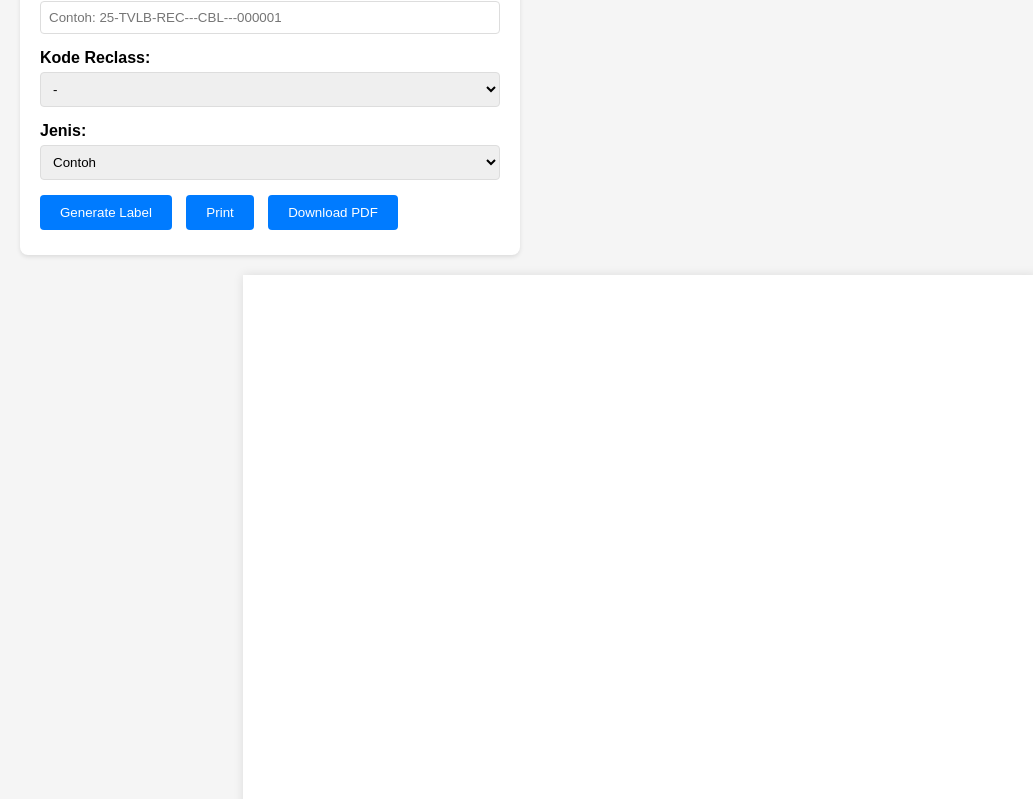
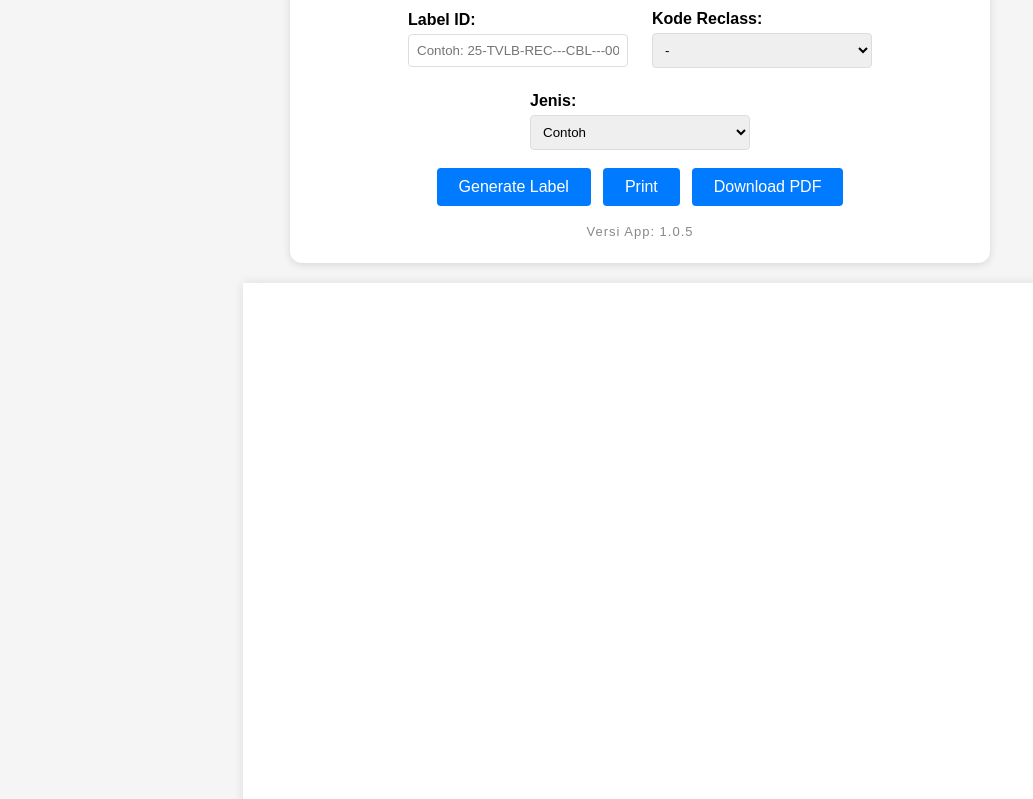
Before and after one commit to yazidfudlel/label_contoh, a plain HTML site: page index.html in a window 1280 px wide. Shown: the part 90-889 px from the top of the page, without its empty margins (0-1033 px from the left). Drawn offline with Linux system fonts and the light colour scheme.

Commit message:
Update index.html

```diff
--- a/index.html
+++ b/index.html
@@ -14,20 +14,37 @@
        body {
            font-family: Arial, sans-serif;
            background-color: #f5f5f5;
+           min-height: 100vh;
+           display: flex;
+           flex-direction: column;
+           justify-content: center;
+           align-items: center;
        }
        .input-section {
            background: white;
-           padding: 20px;
-           margin: 20px;
-           border-radius: 8px;
-           box-shadow: 0 2px 4px rgba(0,0,0,0.1);
-           max-width: 500px;
+           padding: 24px 32px;
+           border-radius: 12px;
+           box-shadow: 0 2px 8px rgba(0,0,0,0.12);
+           max-width: 700px;
+           margin: 32px auto 0 auto;
+           display: flex;
+           flex-direction: column;
+           align-items: center;
+       }
+       .form-horizontal {
+           display: flex;
+           flex-wrap: wrap;
+           gap: 24px;
+           justify-content: center;
+           align-items: center;
+           margin-bottom: 18px;
        }
        .form-group {
-           margin-bottom: 15px;
+           display: flex;
+           flex-direction: column;
+           min-width: 220px;
        }
        .form-group label {
-           display: block;
            margin-bottom: 5px;
            font-weight: bold;
        }
@@ -37,20 +54,30 @@
            border: 1px solid #ddd;
            border-radius: 4px;
        }
+       .buttons {
+           display: flex;
+           gap: 12px;
+           margin-bottom: 8px;
+       }
        button {
            background-color: #007bff;
            color: white;
-           padding: 10px 20px;
+           padding: 10px 22px;
            border: none;
            border-radius: 4px;
            cursor: pointer;
-           margin-right: 10px;
-           margin-bottom: 5px;
+           font-size: 16px;
        }
        button:hover {
            background-color: #0056b3;
        }
-       /* Print Area - A4 Size */
+       .app-version {
+           margin-top: 10px;
+           font-size: 13px;
+           color: #888;
+           text-align: center;
+           letter-spacing: 1px;
+       }
        .print-area {
            width: 210mm;
            height: 297mm;
@@ -58,7 +85,6 @@
            margin: 20px auto;
            box-shadow: 0 0 10px rgba(0,0,0,0.1);
        }
-       /* Each label takes 1/3 of A4 height */
        .label {
            width: 210mm;
            height: 99mm;
@@ -71,40 +97,37 @@
        .label:last-child {
            border-bottom: none;
        }
-       /* Label ID centered at top */
        .label-header {
            text-align: center;
            margin-bottom: 5mm;
        }
        .label-id {
-           font-size: 28px; /* Increased from 24px */
+           font-size: 28px;
            font-weight: bold;
            letter-spacing: 2px;
        }
-       /* Main row with QR - Info - QR */
        .main-row {
          display: flex;
          justify-content: space-between;
          align-items: center;
-         margin: 0 10mm; /* Added left and right margins */
+         margin: 0 10mm;
          margin-bottom: 5mm;
       }
       .qr-container {
-         width: 35mm; /* Matches QR width */
+         width: 35mm;
          height: 35mm;
          display: flex;
          align-items: center;
          justify-content: center;
          background: white;
-         flex: 0 0 35mm; /* Fixed width for a and c */
+         flex: 0 0 35mm;
       }
       .qr-container img {
-         width: 30mm; /* Reduced from 35mm */
+         width: 30mm;
          height: 30mm;
       }
-      /* Center info */
       .center-info {
-         flex: 1; /* Takes remaining space for b */
+         flex: 1;
          display: flex;
          flex-direction: column;
       }
@@ -121,7 +144,7 @@
            font-size: 14px;
        }
        .info-colon {
-           flex: 0 0 5mm; /* Width approximates the ":" character */
+           flex: 0 0 5mm;
            text-align: center;
            font-weight: normal;
            font-size: 14px;
@@ -132,12 +155,11 @@
            font-weight: normal;
            font-size: 14px;
        }
-       /* Bottom row: TRADER, GRADE, KODE RECLASS */
        .bottom-row {
            display: flex;
            justify-content: space-between;
            align-items: center;
-           margin: 0 10mm; /* Added left and right margins */
+           margin: 0 10mm;
            margin-bottom: 5mm;
            font-size: 14px;
            white-space: nowrap;
@@ -155,14 +177,12 @@
        .bottom-item .info-value {
            font-weight: normal;
        }
-       /* Footer: Checkboxes with APPSHEET, SPG, CHECK */
        .footer-row {
            display: flex;
            justify-content: space-between;
            align-items: center;
-           margin: 0 10mm; /* Added left and right margins */
+           margin: 0 10mm;
            font-size: 14px;
-           /* border-top: 1px solid #000; */
            padding-top: 3mm;
        }
        .checkbox-item {
@@ -210,7 +230,8 @@
 </head>
 <body>
 <div class="input-section">
-<h2>Generator Label QR Code</h2>
+<h2 style="margin-bottom: 16px;">Generator Label QR Code</h2>
+<form class="form-horizontal" onsubmit="event.preventDefault(); generateLabels();">
     <div class="form-group">
         <label for="labelId">Label ID:</label>
         <input type="text" id="labelId" placeholder="Contoh: 25-TVLB-REC---CBL---000001">
@@ -225,14 +246,20 @@
     <div class="form-group">
         <label for="jenis">Jenis:</label>
         <select id="jenis">
-<option value="Contoh">Contoh</option>
+            <option value="Contoh" selected>Contoh</option>
             <option value="Master Mapping">Master Mapping</option>
             <option value="Evaluasi">Evaluasi</option>
         </select>
     </div>
+</form>
+<div class="buttons">
     <button onclick="generateLabels()">Generate Label</button>
     <button onclick="printLabels()">Print</button>
     <button onclick="downloadPDF()">Download PDF</button>
+</div>
+<div class="app-version">
+    Versi App: 1.0.5
+</div>
 </div>
 <div class="print-area" id="printArea">
 <!-- Labels will be generated here -->
@@ -250,12 +277,12 @@ function parseLabel(labelId) {
        tahun: firstParts[0] || '',
        origin: firstParts[1] || '',
        kode: firstParts[2] || '',
-       grade: mainParts[1] || '', // Middle part after splitting by ---
-       runningNumber: mainParts[2] || '' // Keep as string, no conversion
+       grade: mainParts[1] || '',
+       runningNumber: mainParts[2] || ''
    };
 }
 function generateQRUrl(text) {
-   return `https://api.qrserver.com/v1/create-qr-code/?data=${encodeURIComponent(text)}&size=120x120`; // Reduced QR size
+   return `https://api.qrserver.com/v1/create-qr-code/?data=${encodeURIComponent(text)}&size=120x120`;
 }
 function getQueryParams() {
    const params = new URLSearchParams(window.location.search);
@@ -270,11 +297,9 @@ function generateLabels() {
    const kodeReclassInput = document.getElementById('kodeReclass').value;
    const jenisInput = document.getElementById('jenis').value;
    const params = getQueryParams();
-
    const labelId = params.labelId || labelIdInput;
    const kodeReclass = params.kodeReclass || kodeReclassInput;
-   const jenis = params.jenis || jenisInput;
-
+   const jenis = params.jenis || jenisInput || 'Contoh';
    if (!labelId) {
        alert('Mohon masukkan Label ID');
        return;
@@ -283,23 +308,19 @@ function generateLabels() {
        const parsedLabel = parseLabel(labelId);
        const printArea = document.getElementById('printArea');
        const qrUrl = generateQRUrl(labelId);
-
        // Set input fields to reflect URL parameters
        document.getElementById('labelId').value = labelId;
        document.getElementById('kodeReclass').value = kodeReclass;
        document.getElementById('jenis').value = jenis || 'Contoh';
-
        // Generate 3 identical labels
        let html = '';
        for (let i = 0; i < 3; i++) {
            html += `
 <div class="label">
-<!-- Label ID centered -->
 <div class="label-header">
 <div class="label-id">${labelId}</div>
 <div style="font-size:16px; font-weight:bold; margin-top:2mm;">Jenis: ${jenis}</div>
 </div>
-<!-- Main row: QR - Info - QR -->
 <div class="main-row">
 <div class="qr-container">
 <img src="${qrUrl}" alt="QR Code">
@@ -330,7 +351,6 @@ function generateLabels() {
 <img src="${qrUrl}" alt="QR Code">
 </div>
 </div>
-<!-- Bottom row: TRADER, GRADE, KODE RECLASS -->
 <div class="bottom-row">
 <div class="bottom-item">
 <span class="info-label">TRADER :</span>
@@ -345,7 +365,6 @@ function generateLabels() {
 <span class="info-value">${kodeReclass}</span>
 </div>
 </div>
-<!-- Footer: Checkboxes with APPSHEET, SPG, CHECK -->
 <div class="footer-row">
 <div class="checkbox-item">
 <div class="checkbox"></div>
@@ -364,11 +383,10 @@ function generateLabels() {
            `;
        }
        printArea.innerHTML = html;
-       // If URL parameters are present, trigger print preview
        if (params.labelId) {
            setTimeout(() => {
                window.print();
-           }, 1000); // Delay to ensure labels are rendered
+           }, 1000);
        }
    } catch (error) {
        alert('Format Label ID tidak valid. Gunakan format seperti: 25-TVLB-REC---CDKL---000001');
@@ -405,7 +423,6 @@ function downloadPDF() {
    };
    html2pdf().set(opt).from(printArea).save();
 }
-// Generate labels and handle URL parameters on page load
 window.addEventListener('load', function() {
    generateLabels();
 });
```
Lines whose indentation alone changed are shown as unchanged.
